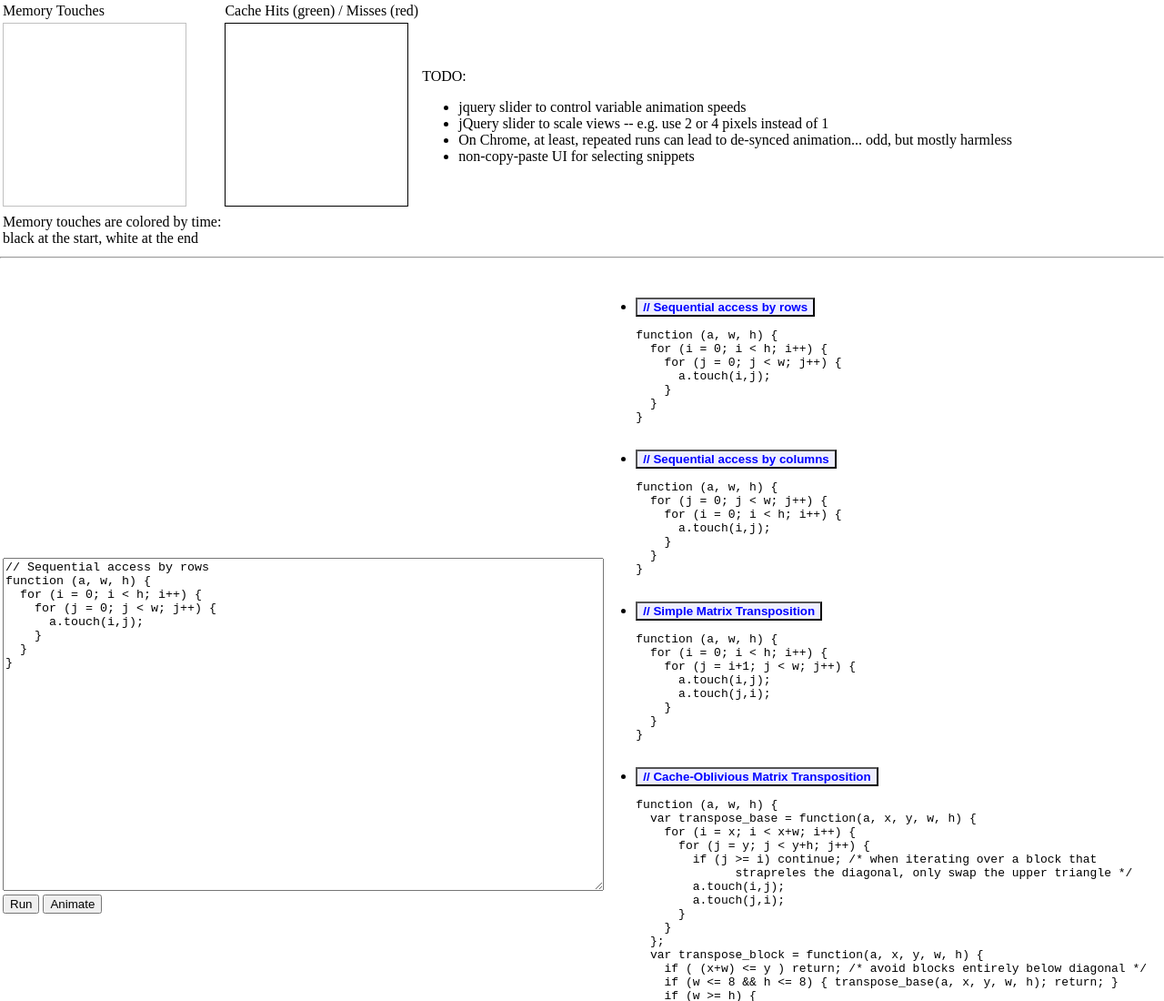
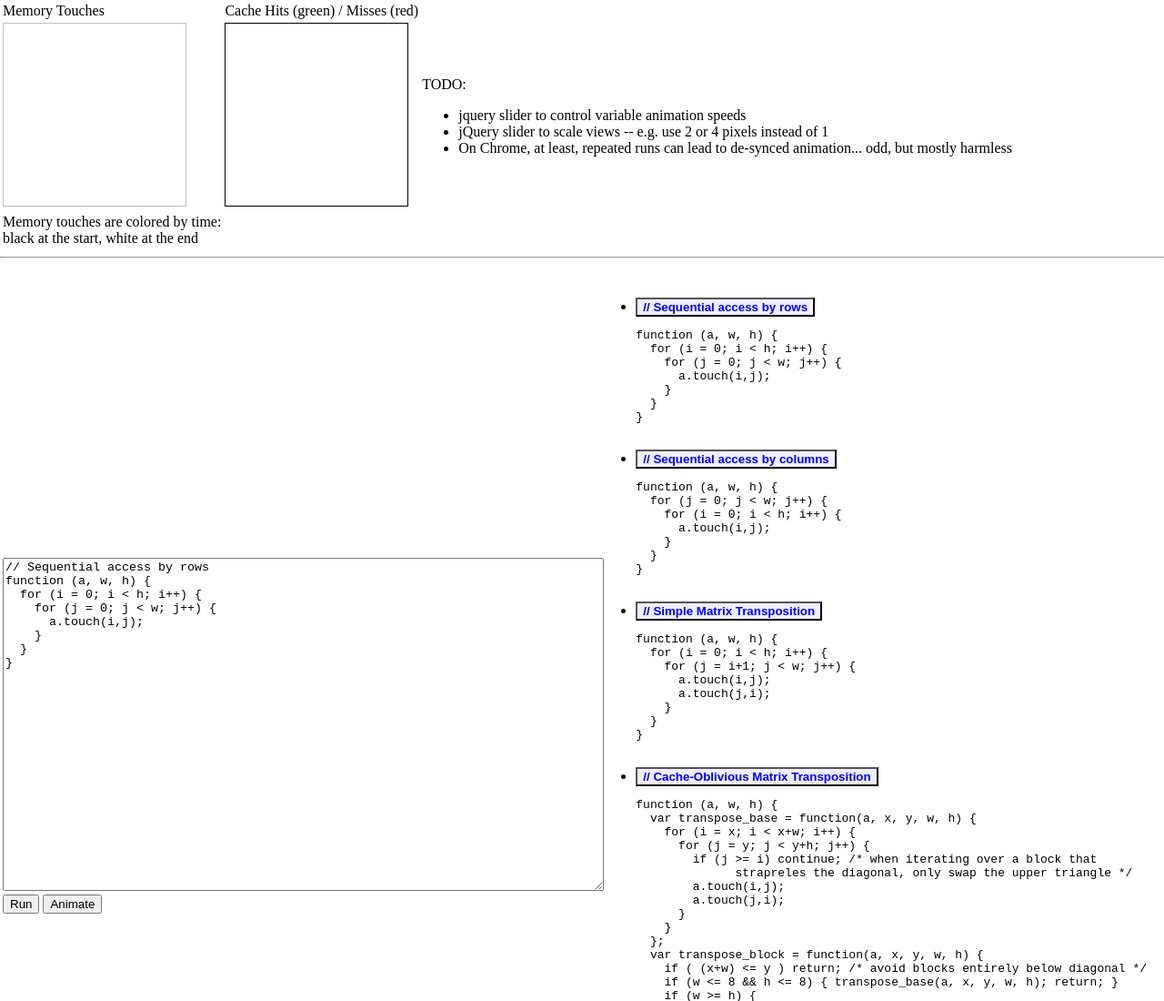
Before and after one commit to brk/canvas-cacheviz, a plain HTML site: page index.html in a window 1280 px wide. Shown: the top 1100 px of the page at 91% size. Drawn offline with Linux system fonts and the light colour scheme; a script that the page names is missing.

Commit message:
Remove fixed TODO about jquery snippet ui

```diff
--- a/index.html
+++ b/index.html
@@ -37,7 +37,6 @@
           <li>jQuery slider to scale views -- e.g. use 2 or 4 pixels instead of 1</li>
           <li>On Chrome, at least, repeated runs can lead to de-synced animation... odd, but
           mostly harmless</li>
-          <li>non-copy-paste UI for selecting snippets</li>
         </ul>
           </p>
         </td>
```
